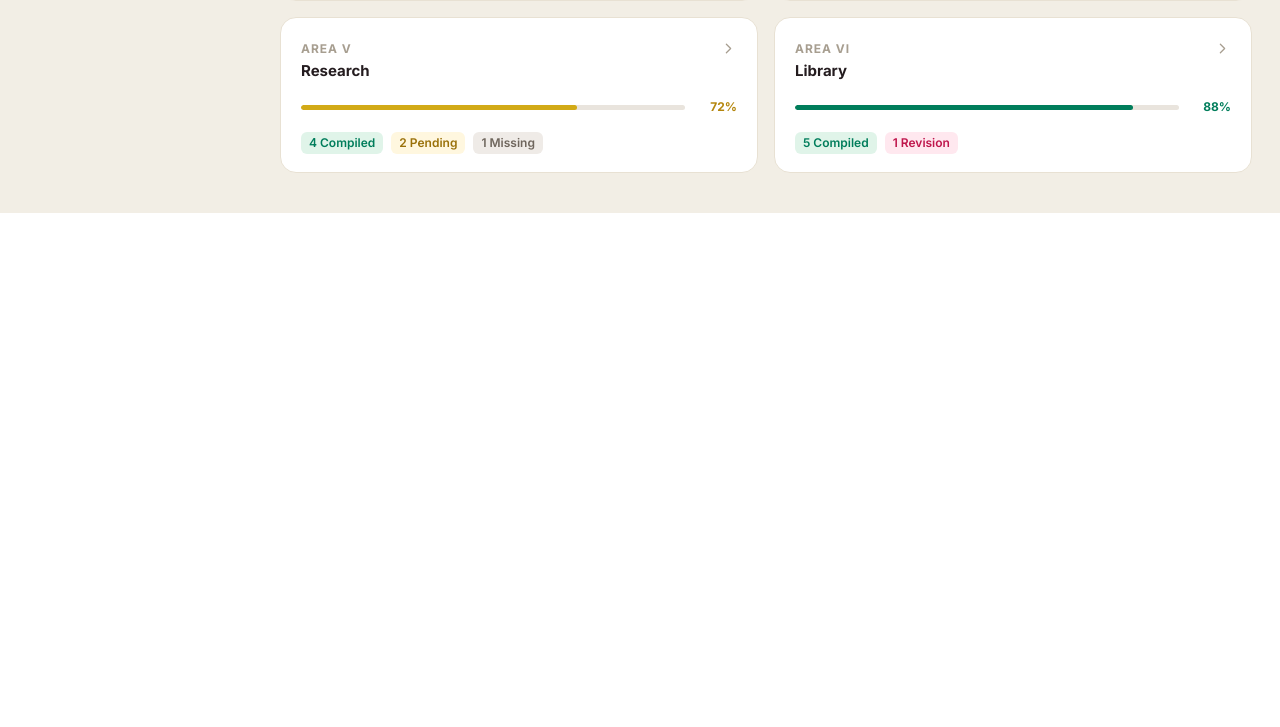
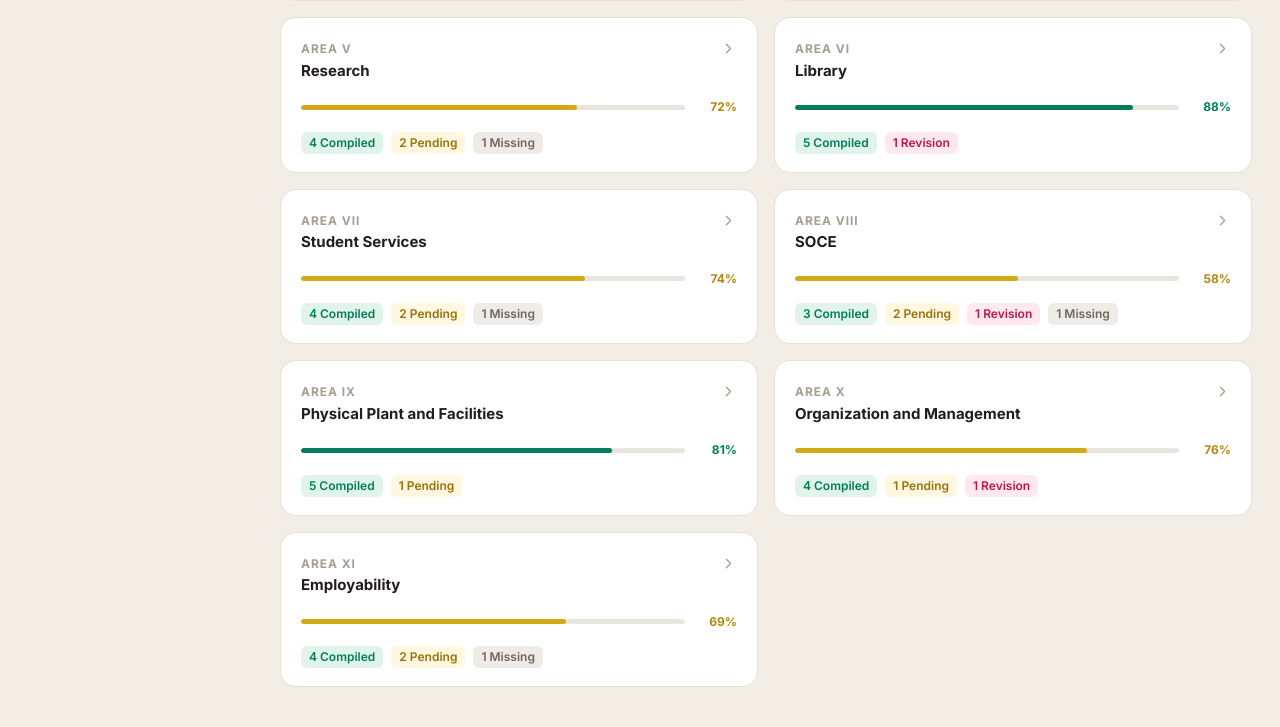
Before and after one commit to Ashhh02/accreditation_management_system, a Django app: page /accreditation/levels-areas/ in a window 1280 px wide. Shown: the part 925-1652 px from the top of the page. Before the commit the page ends 1138 px from the top, so only its background shows below. Run offline with Django 5.2, Linux system fonts and the light colour scheme.

Commit message:
add all level 1 accreditation areas

```diff
--- a/accreditation/templates/accreditation/levels_areas.html
+++ b/accreditation/templates/accreditation/levels_areas.html
@@ -39,7 +39,7 @@
     <section class="level-summary">
       <div class="level-summary-copy">
         <h2>{{ active_level.name }}</h2>
-        <p>{{ active_level.status }} · 11 Areas</p>
+        <p>{{ active_level.status }} · {{ areas|length }} Areas</p>
       </div>
       <div class="level-summary-line"></div>
       <div class="level-summary-stats">
--- a/accreditation/views.py
+++ b/accreditation/views.py
@@ -101,6 +101,56 @@ class LevelsAreasView(TemplateView):
                 'pending': 0,
                 'revision': 1,
                 'missing': 0,
+            },
+            {
+                'code': 'Area VII',
+                'name': 'Student Services',
+                'progress': 74,
+                'tone': 'gold',
+                'compiled': 4,
+                'pending': 2,
+                'revision': 0,
+                'missing': 1,
+            },
+            {
+                'code': 'Area VIII',
+                'name': 'SOCE',
+                'progress': 58,
+                'tone': 'gold',
+                'compiled': 3,
+                'pending': 2,
+                'revision': 1,
+                'missing': 1,
+            },
+            {
+                'code': 'Area IX',
+                'name': 'Physical Plant and Facilities',
+                'progress': 81,
+                'tone': 'green',
+                'compiled': 5,
+                'pending': 1,
+                'revision': 0,
+                'missing': 0,
+            },
+            {
+                'code': 'Area X',
+                'name': 'Organization and Management',
+                'progress': 76,
+                'tone': 'gold',
+                'compiled': 4,
+                'pending': 1,
+                'revision': 1,
+                'missing': 0,
+            },
+            {
+                'code': 'Area XI',
+                'name': 'Employability',
+                'progress': 69,
+                'tone': 'gold',
+                'compiled': 4,
+                'pending': 2,
+                'revision': 0,
+                'missing': 1,
             },
         ]
         context.update(
```
